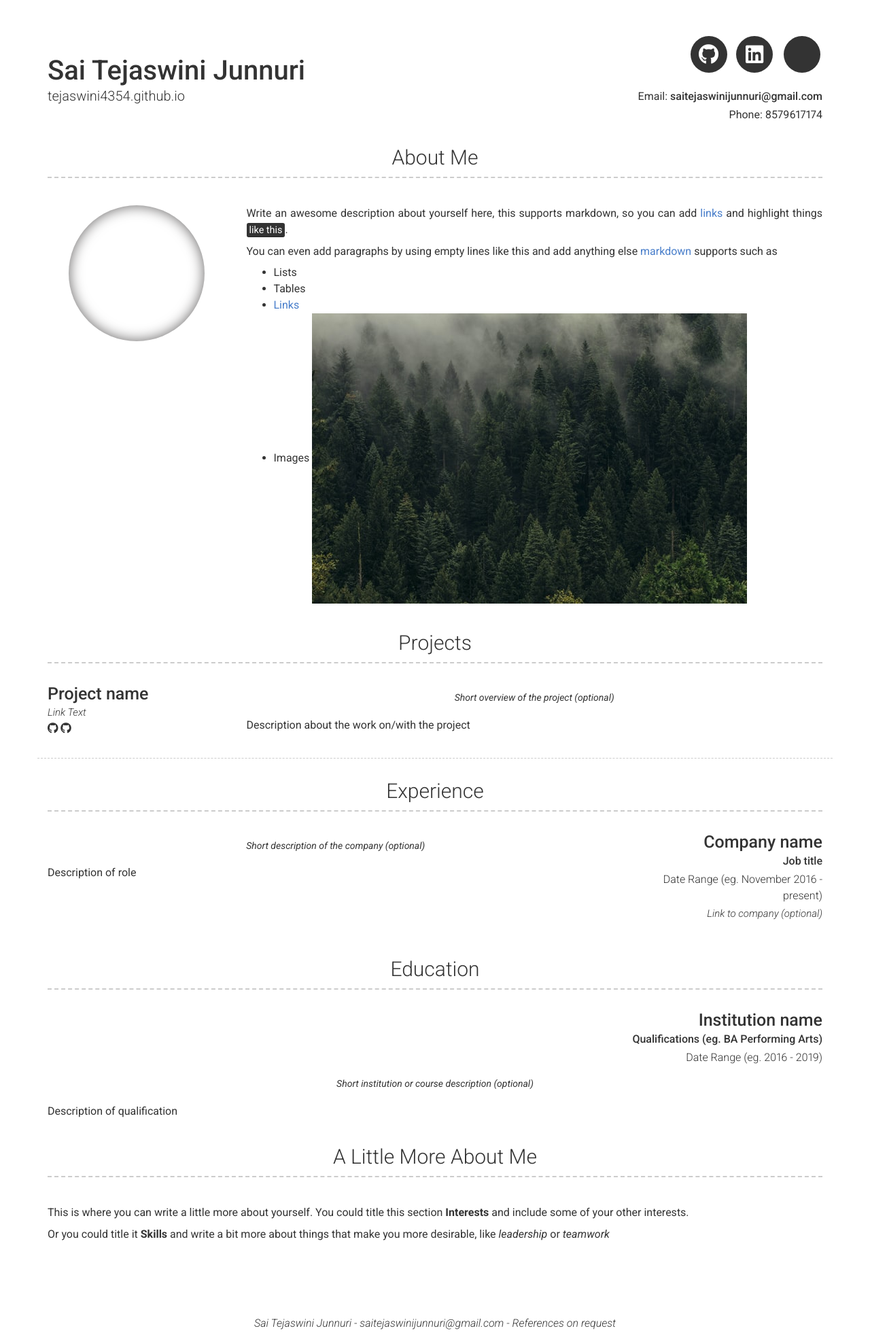
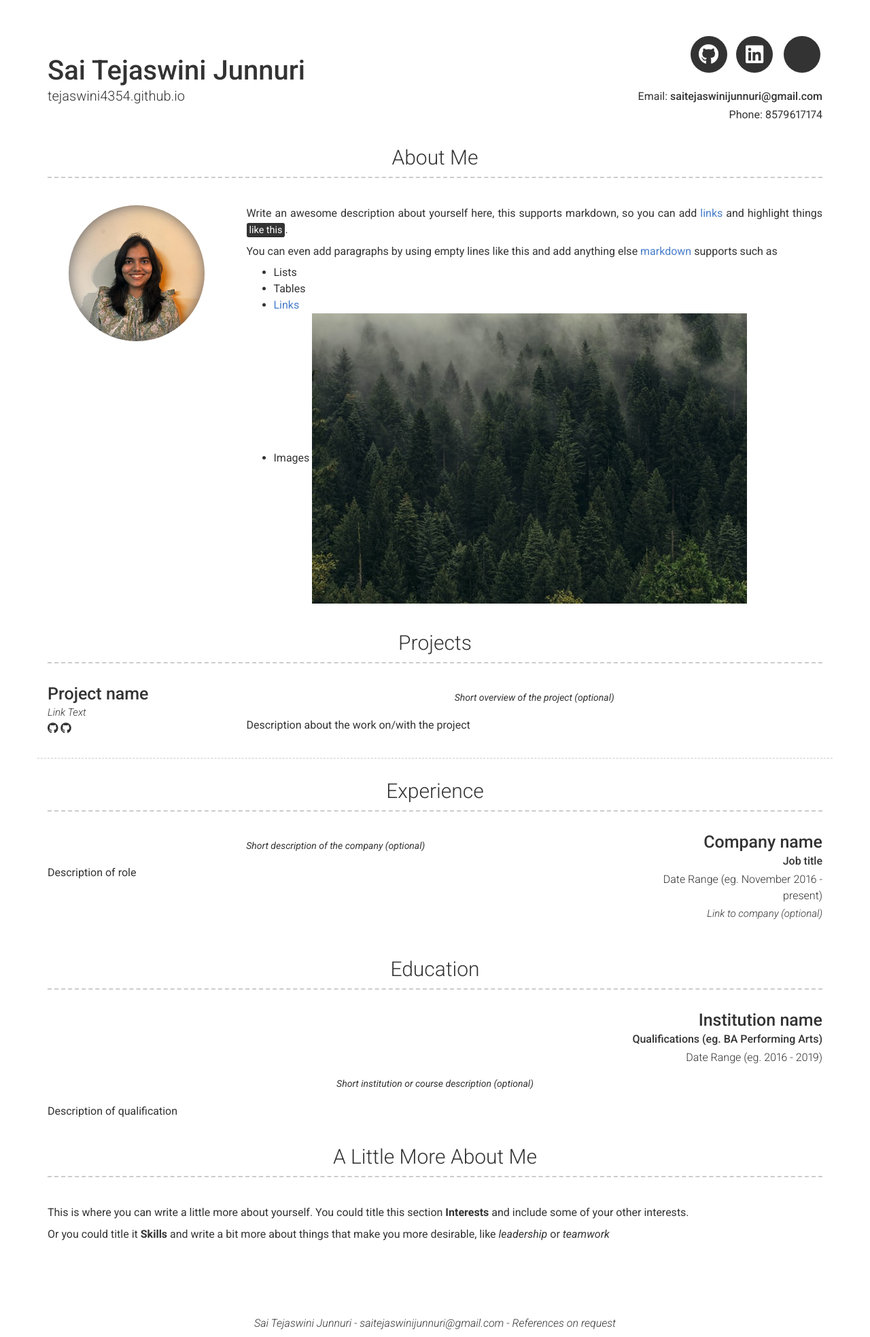
Before and after one commit to tejaswini4354/tejaswini4354.github.io, a Jekyll site: the page built from index.md, in a window 1280 px wide. Shown: the whole page at 68% size. Built offline with Jekyll 4.4.1, drawn with Linux system fonts in a browser that asks for light colours; nearby versions of some CDN libraries.

Commit message:
Update _config.yml

```diff
--- a/_config.yml
+++ b/_config.yml
@@ -37,7 +37,7 @@ additional_links:
 
 # About Section
 # about_title: About Me (Use this to override about section title)
-about_profile_image: Directory of profile image (eg. images/profile.jpg)
+about_profile_image: images/picture.jpeg
 about_content: | # this will include new lines to allow paragraphs
   Write an awesome description about yourself here, this supports markdown, so you can add [links](http://foobar.com) and highlight things <mark>like this</mark>.
 
```
